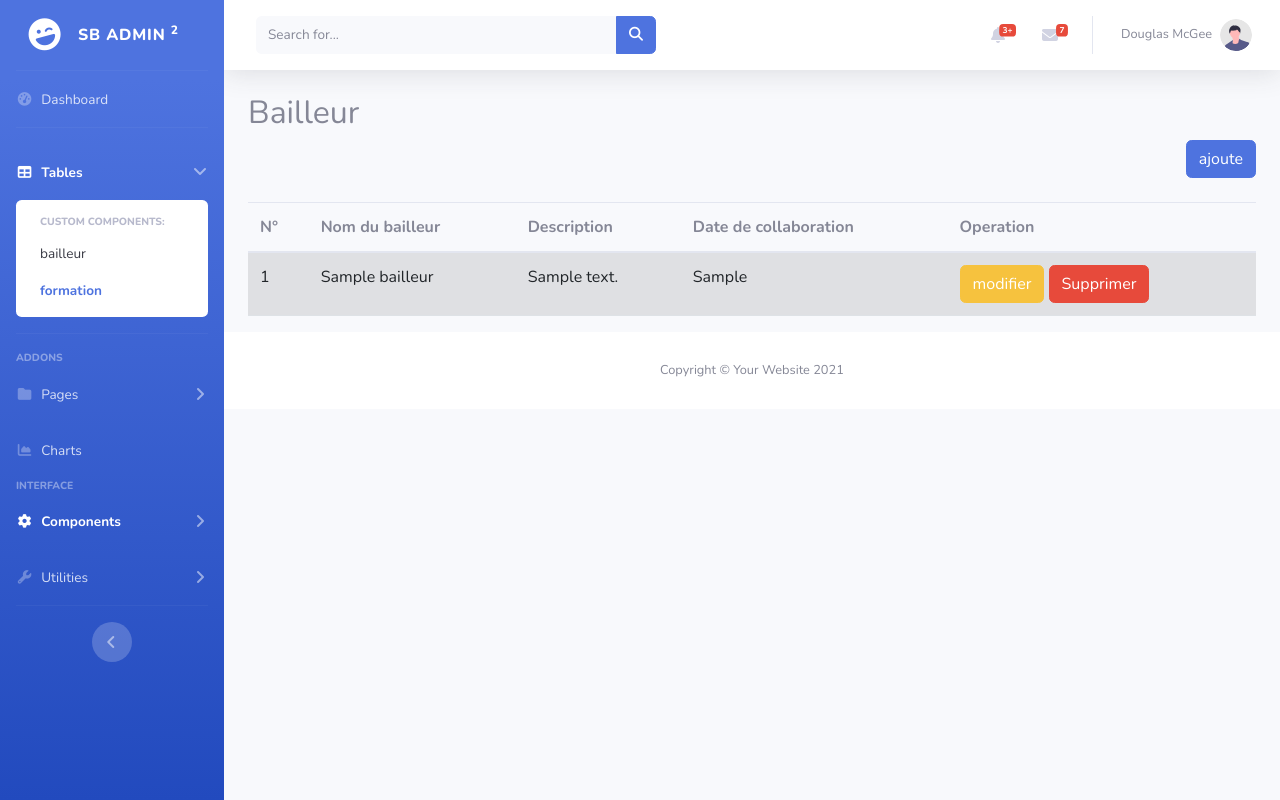
After one commit to choueton/Sourcing, a Flask app: page /bailleur in a window 1280 px wide. The commit adds this page. Run offline with Flask 3, Linux system fonts and the light colour scheme; tables that the repository leaves empty or names only in its code hold one stand-in row (values such as "Sample post"); some libraries are stand-ins or nearby versions.

Commit message:
ajout des fichier formation , des fichier bailleur
on a fait le crud de la table formation et bailleur

```diff
--- a/app.py
+++ b/app.py
@@ -1,10 +1,189 @@
-from flask import Flask,render_template
+from flask import Flask, render_template, request, url_for, redirect, flash
+from flask_mysqldb import MySQL
+from flask_paginate import Pagination, get_page_parameter
+
+
 
 app = Flask(__name__)
+app.secret_key = "flash"
 
+app.config['MYSQL_HOST'] = "localhost"
+app.config['MYSQL_USER'] = "root"
+app.config['MYSQL_PASSWORD'] = ""
+app.config['MYSQL_DB'] = "formation"
+
+mysql = MySQL(app)
+
+
+########## ADD ############################################
+
+@app.route('/add_from_formation')
+def add_from_formation():
+    return render_template('add_from_formation.html')
+
+@app.route('/add_from_bailleur')
+def add_from_bailleur():
+    return render_template('add_from_bailleur.html')
+
+
+
+############################################################
+
+
+
+
+
+
+################################################################
 @app.route('/')
 def index():
     return render_template('index.html')
 
+# bailleur
+@app.route('/bailleur')
+def list_bailleur():
+    cur = mysql.connection.cursor()
+    cur.execute("SELECT * FROM bailleur")
+    data = cur.fetchall()
+    cur.close()
+
+    page = request.args.get(get_page_parameter(), type=int, default=1)
+    per_page = 1
+    offset = (page - 1) * per_page
+    cur = mysql.connection.cursor()
+    cur.execute("SELECT COUNT(*) FROM bailleur")
+    total_count = cur.fetchone()[0]
+    cur.execute("SELECT * FROM bailleur LIMIT %s OFFSET %s", (per_page, offset))
+    data = cur.fetchall()
+    cur.close()
+    pagination = Pagination(page=page, total=total_count, per_page=per_page, css_framework='bootstrap5')
+    return render_template('list_bailleur.html', bailleur=data, pagination=pagination)
+
+
+
+
+@app.route('/add_bailleur', methods=["POST"])
+def add_bailleur():
+
+    nom_bailleur = request.form['nom_bailleur']
+    description = request.form['description']
+    # date = request.form['date']
+
+    cur = mysql.connection.cursor()
+    cur.execute("INSERT INTO bailleur (nom_bailleur, description) VALUES (%s,%s)", (nom_bailleur, description))
+    mysql.connection.commit()
+    cur.close()
+
+    return redirect(url_for('list_bailleur'))
+
+@app.route('/upd_bailleur/<int:id>', methods=["GET","POST"])
+def upd_bailleur(id):
+    cur = mysql.connection.cursor()
+    cur.execute("SELECT * FROM bailleur WHERE id=%s", (id,))
+    bailleur = cur.fetchone()
+    cur.close()
+
+    if request.method == "POST":
+
+        nom_bailleur = request.form['nom_bailleur']
+        description = request.form['description']
+
+        cur = mysql.connection.cursor()
+        cur.execute("UPDATE bailleur SET nom_bailleur=%s, description=%s WHERE id=%s", (nom_bailleur, description, id))
+        mysql.connection.commit()
+        cur.close()
+        return redirect(url_for('list_bailleur'))
+
+    return render_template('upd_bailleur.html',bailleur=bailleur)
+
+
+
+
+@app.route('/delete_bailleur/<string:id_data>', methods=["GET"])
+def delete_bailleur(id_data):
+    cur = mysql.connection.cursor()
+    cur.execute("DELETE FROM bailleur WHERE id=%s", [id_data])
+    mysql.connection.commit()
+    cur.close()
+    return redirect(url_for('list_bailleur'))
+
+
+
+#############################################################################################
+
+
+# formation
+@app.route('/formation')
+def list_formation():
+    cur = mysql.connection.cursor()
+    cur.execute("SELECT * FROM formation")
+    data = cur.fetchall()
+    cur.close()
+
+    page = request.args.get(get_page_parameter(), type=int, default=1)
+    per_page = 1
+    offset = (page - 1) * per_page
+    cur = mysql.connection.cursor()
+    cur.execute("SELECT COUNT(*) FROM formation")
+    total_count = cur.fetchone()[0]
+    cur.execute("SELECT * FROM formation LIMIT %s OFFSET %s", (per_page, offset))
+    data = cur.fetchall()
+    cur.close()
+    pagination = Pagination(page=page, total=total_count, per_page=per_page, css_framework='bootstrap5')
+    return render_template('list_formation.html', formation=data, pagination=pagination)
+
+
+
+
+@app.route('/add_formation', methods=["POST"])
+def add_formation():
+
+    nom_formation = request.form['nom_formation']
+    duree = request.form['duree']
+
+    cur = mysql.connection.cursor()
+    cur.execute("INSERT INTO formation (nom_formation, duree) VALUES (%s,%s)", (nom_formation, duree))
+    mysql.connection.commit()
+    cur.close()
+
+    return redirect(url_for('list_formation'))
+
+@app.route('/upd_formation/<int:id>', methods=["GET","POST"])
+def upd_formation(id):
+    cur = mysql.connection.cursor()
+    cur.execute("SELECT * FROM formation WHERE id=%s", (id,))
+    formation = cur.fetchone()
+    cur.close()
+
+    if request.method == "POST":
+
+        nom_formation = request.form['nom_formation']
+        duree = request.form['duree']
+
+        cur = mysql.connection.cursor()
+        cur.execute("UPDATE formation SET nom_formation=%s, duree=%s WHERE id=%s", (nom_formation, duree, id))
+        mysql.connection.commit()
+        cur.close()
+        return redirect(url_for('list_formation'))
+
+    return render_template('upd_formation.html',formation=formation)
+
+
+
+
+@app.route('/delete_formation/<string:id_data>', methods=["GET"])
+def delete_formation(id_data):
+    cur = mysql.connection.cursor()
+    cur.execute("DELETE FROM formation WHERE id=%s", [id_data])
+    mysql.connection.commit()
+    cur.close()
+    return redirect(url_for('list_formation'))
+
+
+######################################################################################################################3
+
+
+
+
 if __name__ == "__main__":
     app.run(debug=True)
--- /dev/null
+++ b/templates/list_bailleur.html
@@ -0,0 +1,50 @@
+{% extends 'base.html' %}
+
+{% block enfant %}
+    <div class="container">
+        <div class="row">
+            <div class="col-md">
+                <h2>Bailleur</h2>
+                <div class="d-grid gap-2 d-md-flex justify-content-md-end">
+
+                  <a href="{{ url_for('add_from_bailleur') }}" class="btn btn-primary btn-xs">ajoute</a>
+                </div>
+               <br>
+                  <table class="table table-striped">
+                    <thead>
+                      <tr>
+                        <th>N°</th>
+                        <th>Nom du bailleur </th>
+                        <th>Description</th>
+                        <th>Date de collaboration</th>
+                        <th>Operation</th>
+                      </tr>
+                    </thead>
+                    <tbody>
+                    {% for row in bailleur %}
+                      <tr>
+                          <td>{{ row.0 }}</td>
+                          <td>{{ row.1 }}</td>
+                          <td>{{ row.2 }}</td>
+                          <td>{{ row.3 }}</td>
+                        <td>
+                            <a class="btn btn-warning btn-xs" href="/upd_bailleur/{{ row.0 }}">modifier</a>
+                            <a href="/delete_bailleur/{{ row.0 }}" class="btn btn-danger btn-xs" onclick="return confirm(' veux tu vraiment  supprimer ?')">Supprimer</a>
+                        </td>
+                      </tr>
+
+                        {%endfor %}
+                    </tbody>
+                  </table>
+            </div>
+            <div class="pagination justify-content-center">
+              {{ pagination.links }}
+            </div>
+        </div>
+    </div>
+
+
+
+
+
+{% endblock %}
--- a/templates/sidebar.html
+++ b/templates/sidebar.html
@@ -21,43 +21,19 @@
     <!-- Divider -->
     <hr class="sidebar-divider">
 
-    <!-- Heading -->
-    <div class="sidebar-heading">
-        Interface
-    </div>
-
-    <!-- Nav Item - Pages Collapse Menu -->
+    <!-- Nav Item - Tables -->
     <li class="nav-item active">
         <a class="nav-link" href="#" data-toggle="collapse" data-target="#collapseTwo" aria-expanded="true"
             aria-controls="collapseTwo">
-            <i class="fas fa-fw fa-cog"></i>
-            <span>Components</span>
+            <i class="fas fa-fw fa-table"></i>
+            <span>Tables</span>
         </a>
         <div id="collapseTwo" class="collapse show" aria-labelledby="headingTwo"
             data-parent="#accordionSidebar">
             <div class="bg-white py-2 collapse-inner rounded">
                 <h6 class="collapse-header">Custom Components:</h6>
-                <a class="collapse-item" href="buttons.html">Buttons</a>
-                <a class="collapse-item active" href="cards.html">Cards</a>
-            </div>
-        </div>
-    </li>
-
-    <!-- Nav Item - Utilities Collapse Menu -->
-    <li class="nav-item">
-        <a class="nav-link collapsed" href="#" data-toggle="collapse" data-target="#collapseUtilities"
-            aria-expanded="true" aria-controls="collapseUtilities">
-            <i class="fas fa-fw fa-wrench"></i>
-            <span>Utilities</span>
-        </a>
-        <div id="collapseUtilities" class="collapse" aria-labelledby="headingUtilities"
-            data-parent="#accordionSidebar">
-            <div class="bg-white py-2 collapse-inner rounded">
-                <h6 class="collapse-header">Custom Utilities:</h6>
-                <a class="collapse-item" href="utilities-color.html">Colors</a>
-                <a class="collapse-item" href="utilities-border.html">Borders</a>
-                <a class="collapse-item" href="utilities-animation.html">Animations</a>
-                <a class="collapse-item" href="utilities-other.html">Other</a>
+                <a class="collapse-item" href="{{ url_for('list_bailleur') }}">bailleur</a>
+                <a class="collapse-item active" href="{{ url_for('list_formation') }}">formation</a>
             </div>
         </div>
     </li>
@@ -98,13 +74,46 @@
             <span>Charts</span></a>
     </li>
 
-    <!-- Nav Item - Tables -->
-    <li class="nav-item">
-        <a class="nav-link" href="tables.html">
-            <i class="fas fa-fw fa-table"></i>
-            <span>Tables</span></a>
+    <!-- Heading -->
+    <div class="sidebar-heading">
+        Interface
+    </div>
+
+    <!-- Nav Item - Pages Collapse Menu -->
+    <li class="nav-item active">
+        <a class="nav-link collapsed" href="#" data-toggle="collapse" data-target="#collapseTw" aria-expanded="true"
+            aria-controls="collapseTw">
+            <i class="fas fa-fw fa-cog"></i>
+            <span>Components</span>
+        </a>
+        <div id="collapseTw" class="collapse" aria-labelledby="headingTwo"
+            data-parent="#accordionSidebar">
+            <div class="bg-white py-2 collapse-inner rounded">
+                <h6 class="collapse-header">Custom Components:</h6>
+                <a class="collapse-item" href="buttons.html">Buttons</a>
+                <a class="collapse-item active" href="cards.html">Cards</a>
+            </div>
+        </div>
     </li>
 
+    <!-- Nav Item - Utilities Collapse Menu -->
+    <li class="nav-item">
+        <a class="nav-link collapsed" href="#" data-toggle="collapse" data-target="#collapseUtilities"
+            aria-expanded="true" aria-controls="collapseUtilities">
+            <i class="fas fa-fw fa-wrench"></i>
+            <span>Utilities</span>
+        </a>
+        <div id="collapseUtilities" class="collapse" aria-labelledby="headingUtilities"
+            data-parent="#accordionSidebar">
+            <div class="bg-white py-2 collapse-inner rounded">
+                <h6 class="collapse-header">Custom Utilities:</h6>
+                <a class="collapse-item" href="utilities-color.html">Colors</a>
+                <a class="collapse-item" href="utilities-border.html">Borders</a>
+                <a class="collapse-item" href="utilities-animation.html">Animations</a>
+                <a class="collapse-item" href="utilities-other.html">Other</a>
+            </div>
+        </div>
+    </li>
     <!-- Divider -->
     <hr class="sidebar-divider d-none d-md-block">
 
```
Also changed, not shown: templates/add_from_bailleur.html (added, +30 -0 lines), templates/add_from_formation.html (added, +30 -0 lines), templates/list_formation.html (added, +44 -0 lines), templates/upd_bailleur.html (added, +30 -0 lines), templates/upd_formation.html (added, +30 -0 lines), templates/topbar.html (line endings or trailing spaces).
